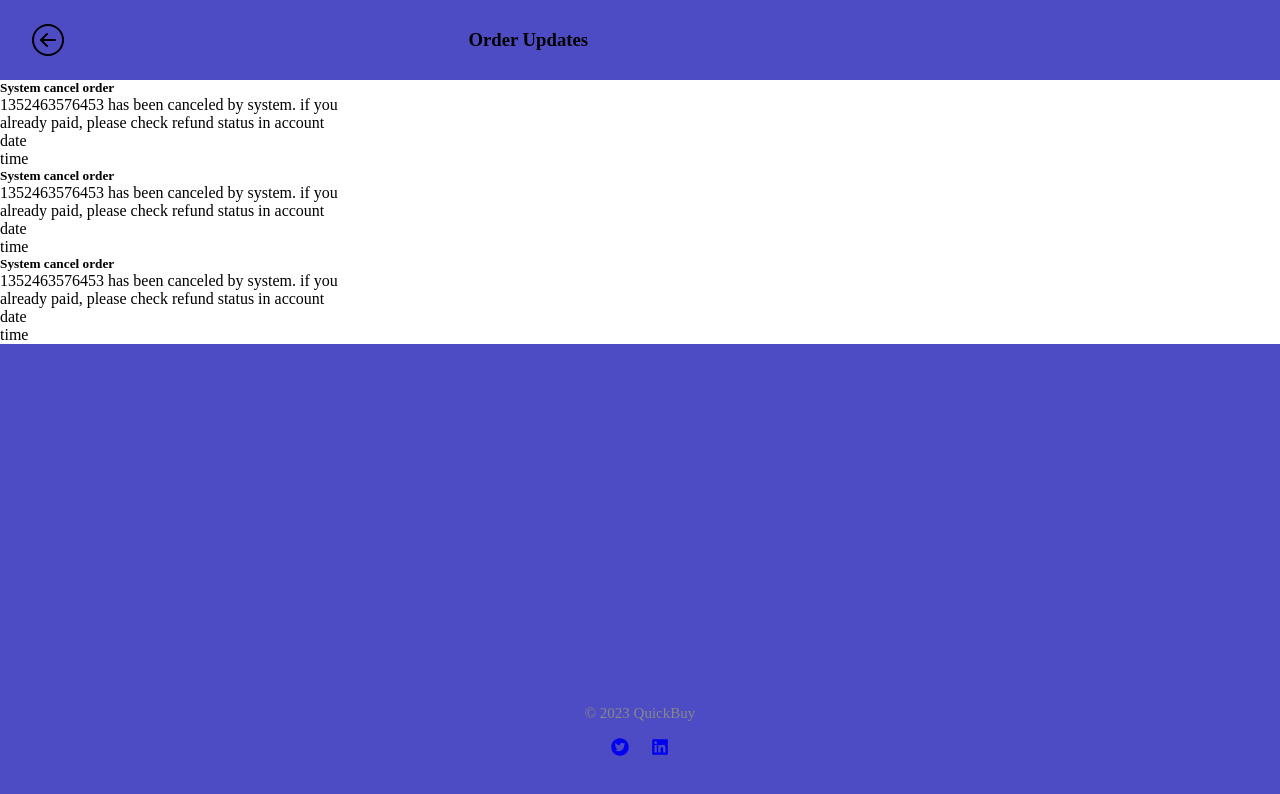
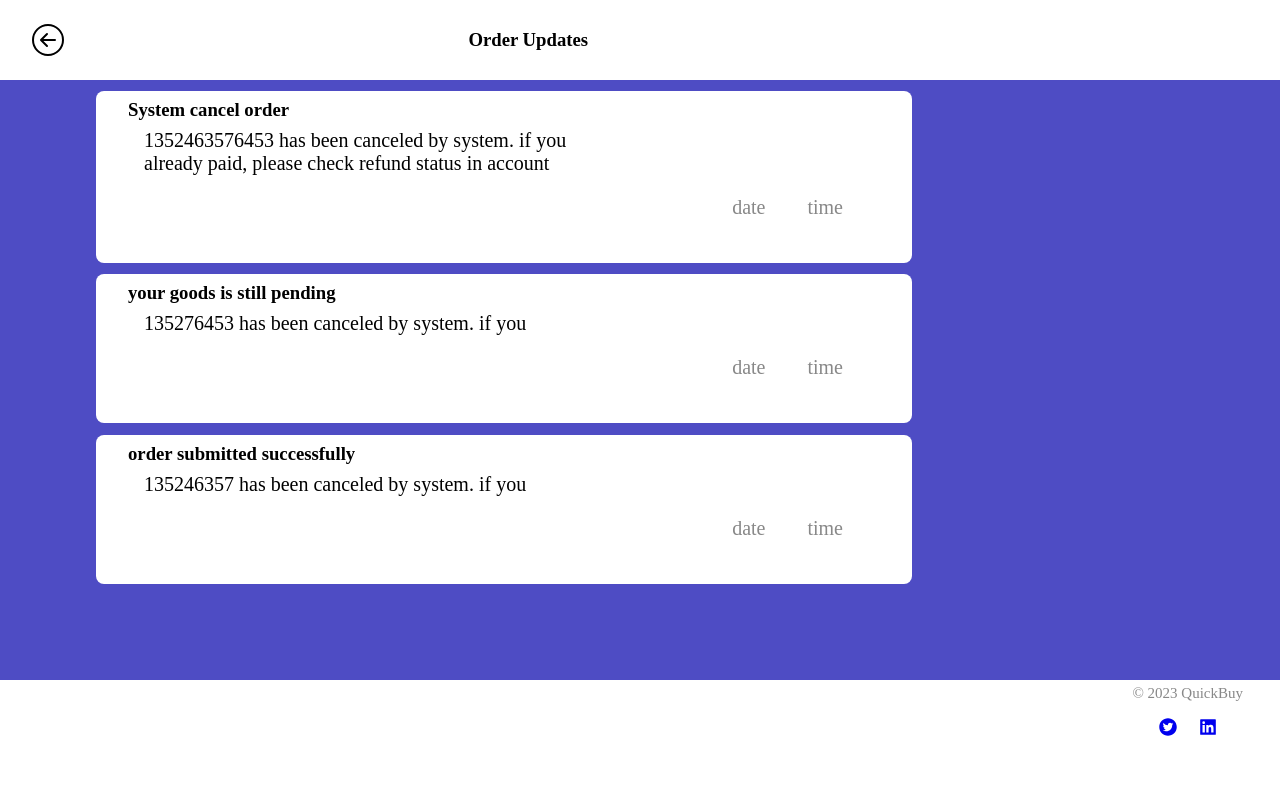
Before and after one commit to Freshia-Njoki/E-commerce-Client, a React (Vite) app: page /order in a window 1280 px wide. Shown: the top 794 px of the page. Built offline with nearby package versions, Linux system fonts and the light colour scheme.

Commit message:
orders page

```diff
--- a/src/pages/order/order.css
+++ b/src/pages/order/order.css
@@ -1,6 +1,7 @@
 .navbar {
-  margin-left: 2rem;
+  padding-left: 2rem;
   height: 10vh;
+  background-color: white;
 }
 
 .order-page {
@@ -10,4 +11,21 @@
 
 .order {
   background-color: white;
+  width: 60%;
+  border-radius: 8px;
+  margin: 0.7rem 0rem 0rem 6rem;
+  padding: 0.5rem 1rem 0rem 2rem;
 }
+
+.order p {
+  font-size: 20px;
+  padding: 0.5rem 1rem;
+}
+
+.footer {
+  display: flex;
+  justify-content: flex-end;
+  padding: 0px;
+  padding-right: 2rem;
+  background-color: white;
+}
--- a/src/pages/order/order.jsx
+++ b/src/pages/order/order.jsx
@@ -11,12 +11,12 @@ function order() {
             </div>
 
             <div className='order'>
-                <h5>System cancel order</h5>
+                <h3>System cancel order</h3>
                 <p>1352463576453 has been canceled by system. if you
                     <br />already paid, please check refund status in account
                 </p>
 
-                <div>
+                <div className='footer'>
                     <p>date</p>
                     <p>time</p>
                 </div>
@@ -24,12 +24,12 @@ function order() {
             </div>
 
             <div className='order'>
-                <h5>System cancel order</h5>
-                <p>1352463576453 has been canceled by system. if you
-                    <br />already paid, please check refund status in account
+                <h3>your goods is still pending</h3>
+                <p>135276453 has been canceled by system. if you
+
                 </p>
 
-                <div>
+                <div className='footer'>
                     <p>date</p>
                     <p>time</p>
                 </div>
@@ -37,12 +37,12 @@ function order() {
             </div>
 
             <div className='order'>
-                <h5>System cancel order</h5>
-                <p>1352463576453 has been canceled by system. if you
-                    <br />already paid, please check refund status in account
+                <h3>order submitted successfully</h3>
+                <p>135246357 has been canceled by system. if you
+
                 </p>
 
-                <div>
+                <div className='footer'>
                     <p>date</p>
                     <p>time</p>
                 </div>
```
